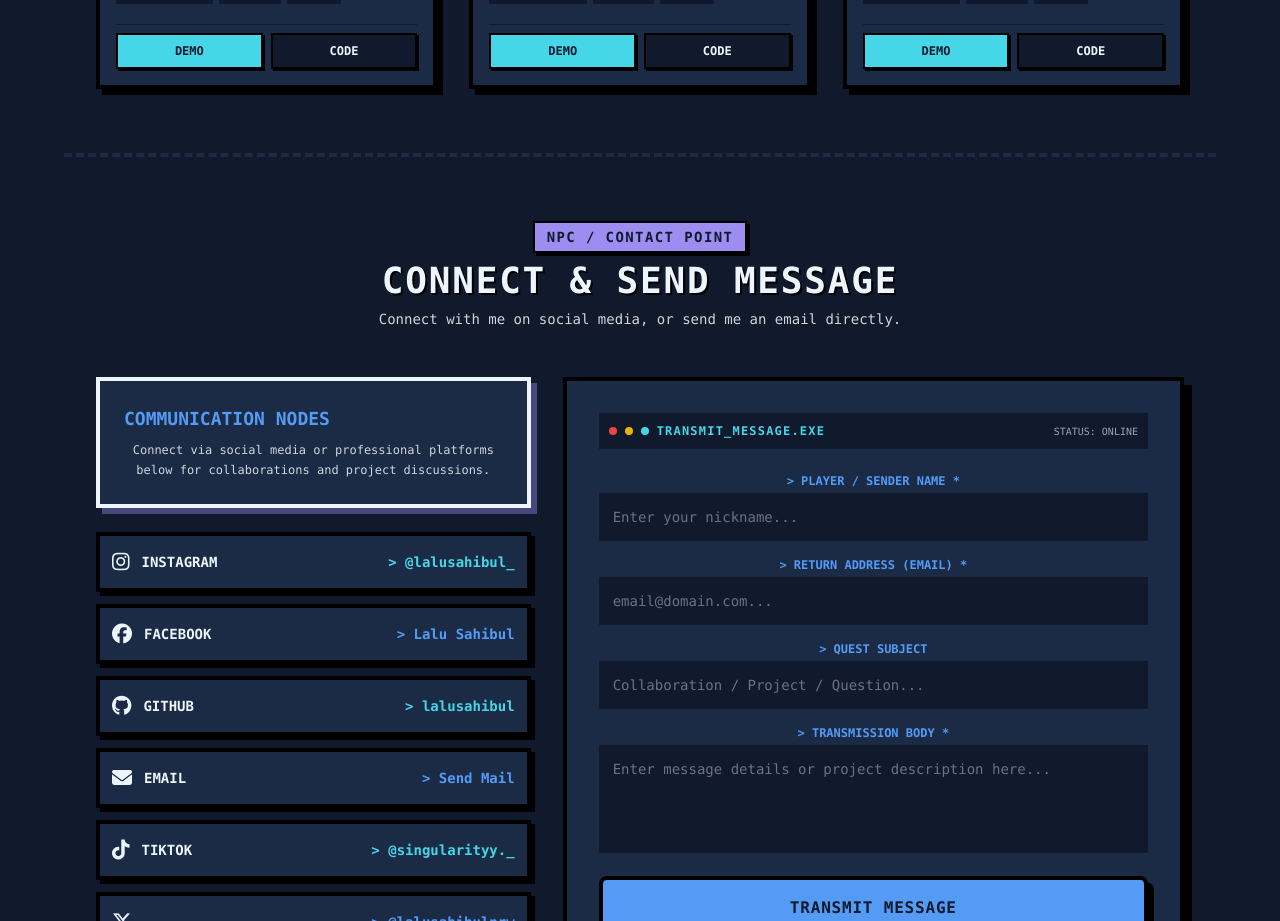
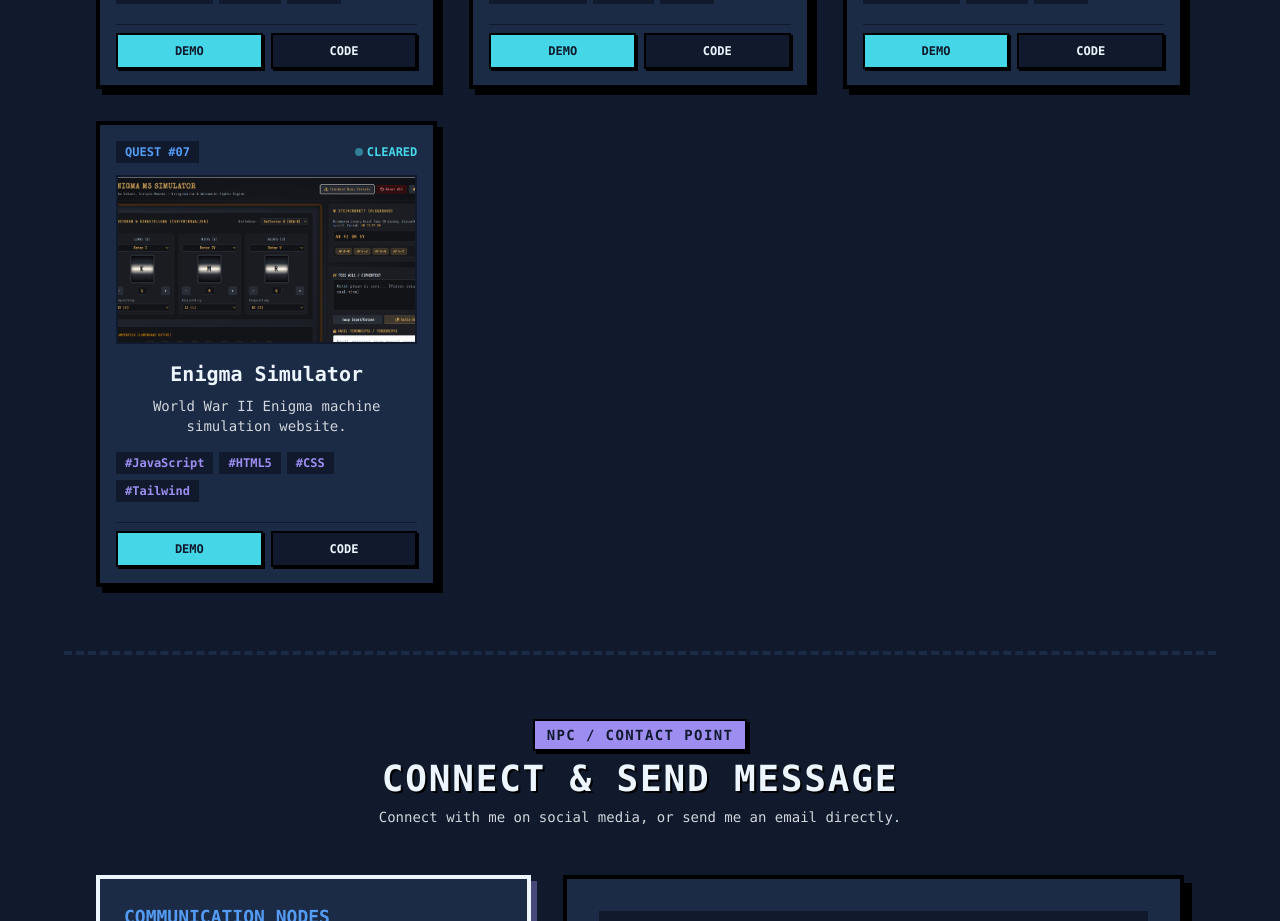
Before and after one commit to lalusahibul/me, a Vue app: page / in a window 1280 px wide. Shown: the part 2020-2941 px from the top of the page. Built offline with nearby package versions, Linux system fonts and the light colour scheme.

Commit message:
project update

```diff
--- a/src/components/Portfolio.vue
+++ b/src/components/Portfolio.vue
@@ -504,6 +504,17 @@ const projects = ref([
     githubUrl: 'https://github.com/lalusahibul/ig_followersChecker_v2',
     status: 'ON GOING'
   },
+  {
+    id: 7,
+    title: 'Enigma Simulator',
+    description: `World War II Enigma machine simulation website.`,
+    tags: ['JavaScript', 'HTML5', 'CSS', 'Tailwind'],
+    category: 'FRONTEND',
+    image: 'images/enigma.PNG',
+    demoUrl: 'https://lalusahibul.github.io/enigma/',
+    githubUrl: 'https://github.com/lalusahibul/enigma',
+    status: 'CLEARED'
+  },
 ])
 
 const filteredProjects = computed(() => {
```
Also changed, not shown: public/images/enigma.PNG (added).
